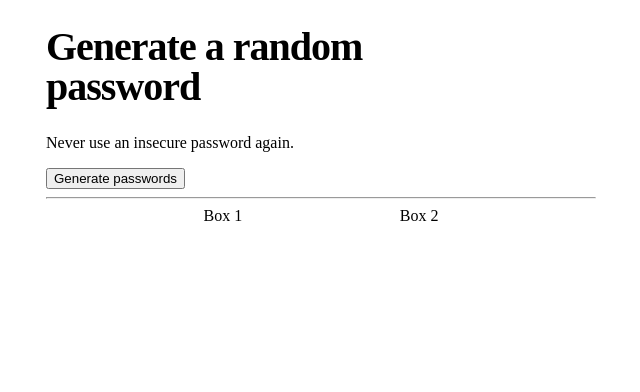
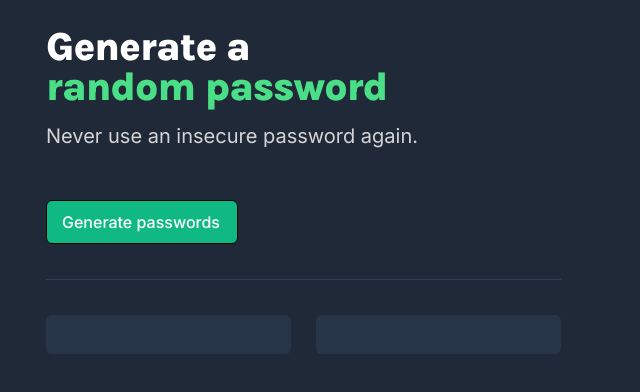
Before and after one commit to Nel-Void/Password-Generator, a plain HTML site: page index.html in a window 1280 px wide. Shown: the whole page, without its empty margins (82-722 px from the left). Drawn offline with Linux system fonts and the light colour scheme.

Commit message:
Design completion
Finished css design & layout

```diff
--- a/index.css
+++ b/index.css
@@ -1,5 +1,6 @@
 body {
     margin: 0;
+    background-color: #1F2937;
 }
 
 #main-container {
@@ -15,14 +16,74 @@ h1 {
     height: 80px;
     top: 115px;
     left: 52px;
+    margin-bottom: 15px;
 
+    font-family: 'Karla';
     font-size: 40px;
     line-height: 40px;
     letter-spacing: -0.025em;
+    color: #4ADF86;
+}
+
+#first-line {
+    color: #FFFFFF;
+}
+
+p {
+    margin-top: 10px;
+    font-family: 'Inter';
+    font-weight: 400;
+    font-size: 20px;
+    line-height: 28px;
+    color: #D5D4D8;
+}
+
+#line {
+    border-top: 1px solid #2F3E53;
+    margin: 35px 35px 35px 0;
 }
 
 #password-container {
+    margin: 35px 35px 35px 0;
     display: flex;
     flex-direction: row;
-    justify-content: space-evenly;
+    justify-content: space-between;
 }
+
+#password-generate-btn {
+    margin-top: 30px;
+    font-family: 'Inter';
+    font-style: normal;
+    font-weight: 500;
+    font-size: 16px;
+    line-height: 24px;
+    color: #FFFFFF;
+    padding: 9px 17px 9px 15px;
+    gap: 12px;
+    border: 1px solid black;
+    background-color: #10B981;
+    border-radius: 6px;
+}
+
+#password-generate-btn:hover {
+    background-color: #23cd61;
+    color: #EEEEEE;
+}
+
+
+
+#password-1, #password-2 {
+    width: 245px;
+    height: 39px;
+
+    background: #273549;
+    border-radius: 6px;
+
+    font-family: 'Inter';
+    font-style: normal;
+    font-weight: 500;
+    font-size: 16px;
+    line-height: 36px;
+    text-align: center;
+    color: #55F991;
+}
--- a/index.html
+++ b/index.html
@@ -5,17 +5,23 @@
     <meta http-equiv="X-UA-Compatible" content="IE=edge">
     <meta name="viewport" content="width=device-width, initial-scale=1.0">
     <link rel="stylesheet" href="index.css">
+    <link rel="preconnect" href="https://fonts.googleapis.com">
+    <link rel="preconnect" href="https://fonts.gstatic.com" crossorigin>
+    <link href="https://fonts.googleapis.com/css2?family=Inter:wght@400;500&display=swap" rel="stylesheet">
+    <link rel="preconnect" href="https://fonts.googleapis.com">
+<link rel="preconnect" href="https://fonts.gstatic.com" crossorigin>
+<link href="https://fonts.googleapis.com/css2?family=Karla:wght@800&display=swap" rel="stylesheet">
     <title>Password Generator</title>
 </head>
 <body>
     <div id="main-container">
-        <h1>Generate a random password</h1>
+        <h1><span id="first-line">Generate a</span><br> random password </h1>
         <p>Never use an insecure password again.</p>
-        <button onclick="fillInPassword()">Generate passwords</button>
-        <hr>
+        <button  id="password-generate-btn" onclick="fillInPassword()">Generate passwords</button>
+        <div id="line"></div>
         <div id="password-container">
-            <div id="password-1">Box 1</div>
-            <div id="password-2">Box 2</div>
+            <div id="password-1"></div>
+            <div id="password-2"></div>
         </div>
     </div>
     <script src="index.js"></script>
```
Lines whose indentation alone changed are shown as unchanged.
